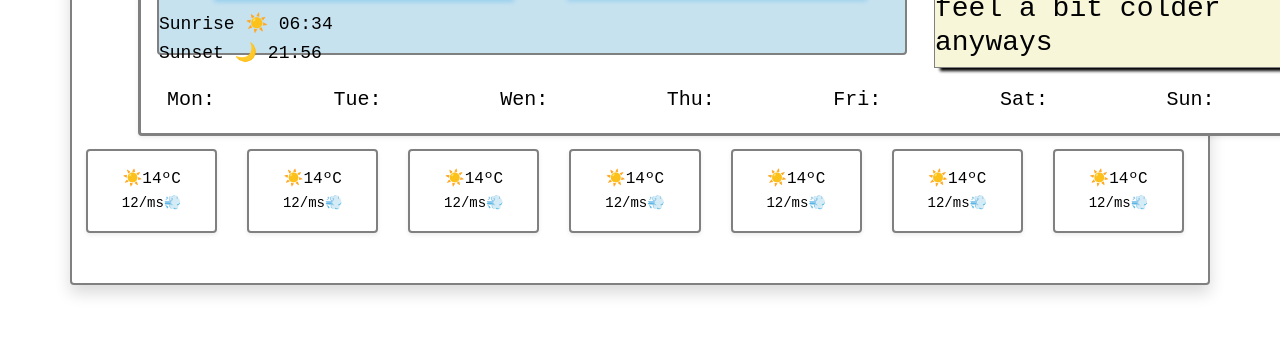
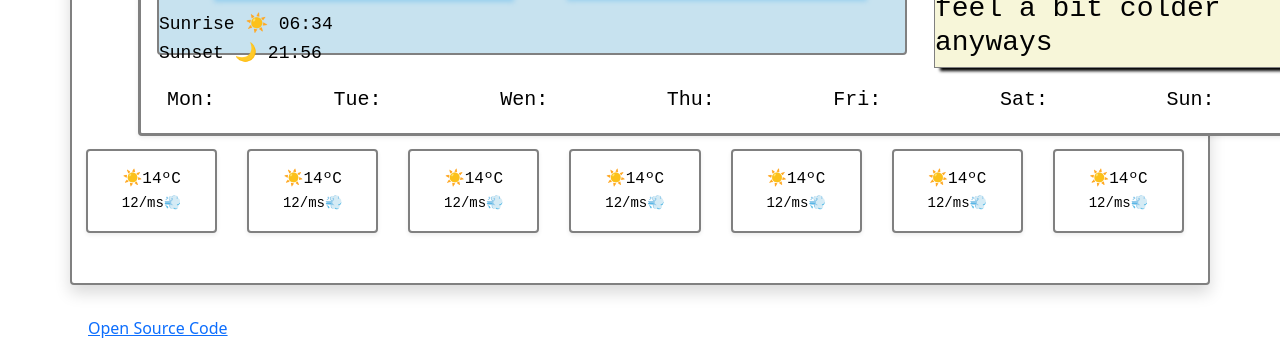
Before and after one commit to linneabambi/WeatherappHomework, a plain HTML site: page index.html in a window 1280 px wide. Shown: the part 515-855 px from the top of the page. Drawn offline with nearby package versions, Linux system fonts and the light colour scheme.

Commit message:
added link to github source code

```diff
--- a/index.html
+++ b/index.html
@@ -147,6 +147,9 @@
             <small> 12/ms💨</small><br />
           </div>
         </div>
+        <a href="https://github.com/linneabambi/WeatherappHomework"
+          >Open Source Code</a
+        >
       </div>
     </div>
     <script src="script.js"></script>
```
